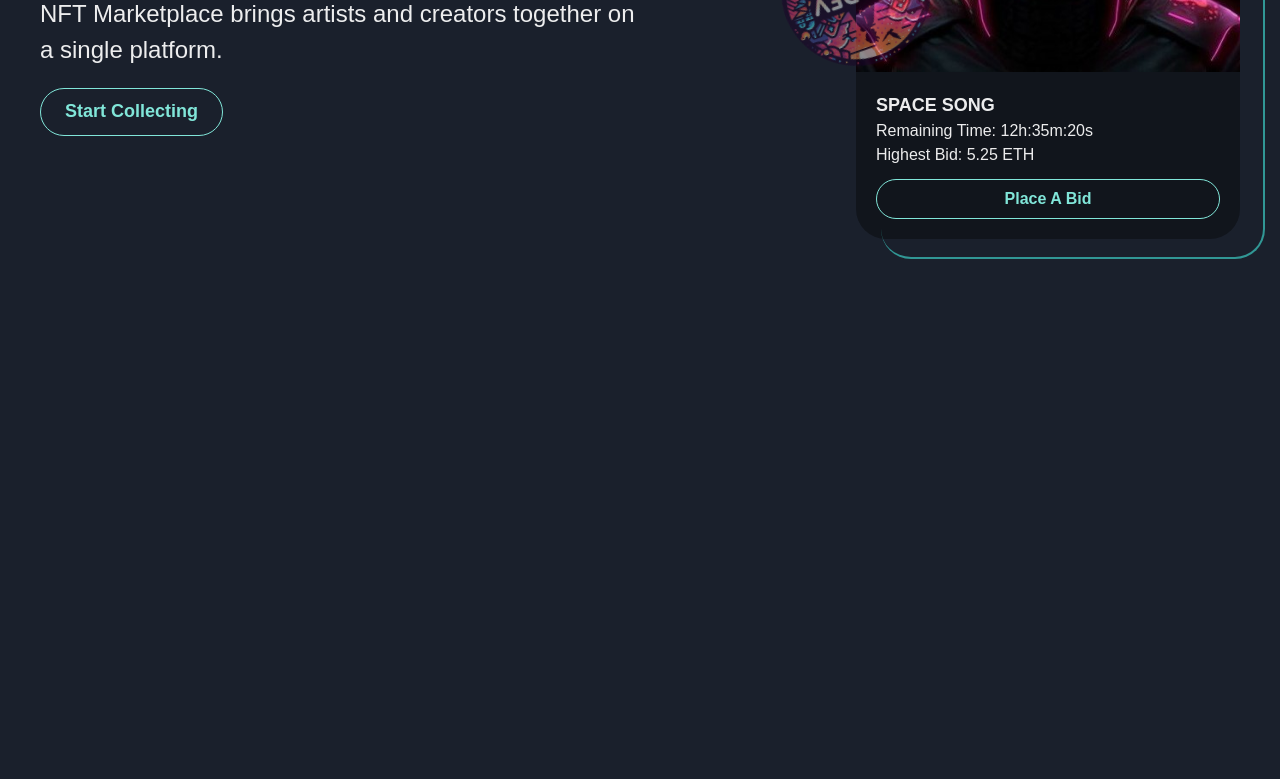
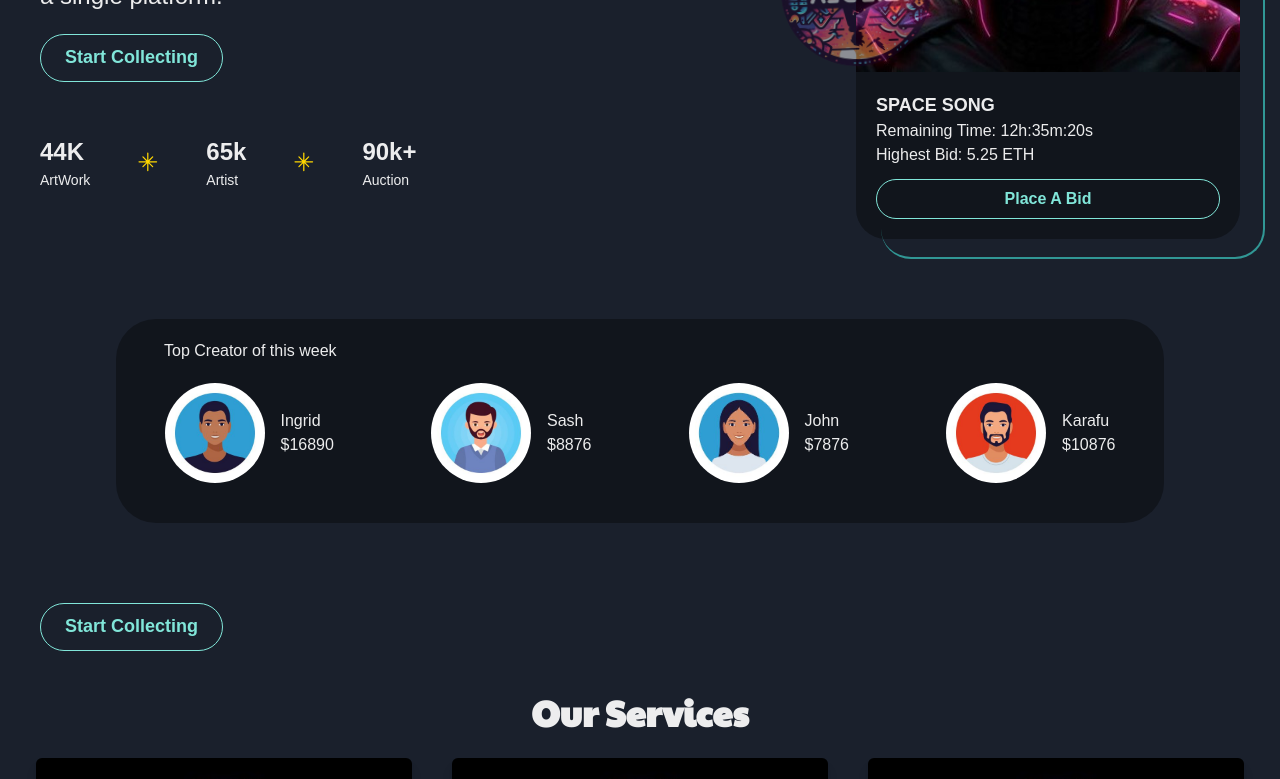
Before and after one commit to tamjidzihan/wreefAi, a React (Vite) app: page / in a window 1280 px wide. Shown: the part 440-1219 px from the top of the page. Before the commit the page ends 800 px from the top, so only its background shows below. Built offline with nearby package versions, Linux system fonts and the light colour scheme.

Commit message:
office 2024-06-30

```diff
--- a/src/components/home/HeroCounter.tsx
+++ b/src/components/home/HeroCounter.tsx
@@ -12,9 +12,9 @@ const MotionStat = motion(Stat);
 
 const HeroCounter = () => {
     return (
-        <MotionHStack spacing={{ base: 10, lg: 12 }} mt={8} >
+        <MotionHStack spacing={{ sm: 5, base: 8, lg: 12 }} mt={8} >
 
-            <MotionStat initial={{ opacity: 0 }} animate={{ opacity: 1 }} transition={{ delay: 0.3, duration: 0.5 }}>
+            <MotionStat initial={{ opacity: 0 }} animate={{ opacity: 1 }} transition={{ delay: 0.4, duration: 0.5 }}>
                 <StatNumber>
                     <AnimatedNumber from={0} to={44} />
                     K
@@ -24,7 +24,7 @@ const HeroCounter = () => {
 
             <GoNorthStar color='gold' fontSize='20px' />
 
-            <MotionStat initial={{ opacity: 0 }} animate={{ opacity: 1 }} transition={{ delay: 0.6, duration: 0.5 }}>
+            <MotionStat initial={{ opacity: 0 }} animate={{ opacity: 1 }} transition={{ delay: 0.4, duration: 0.5 }}>
                 <StatNumber>
                     <AnimatedNumber from={0} to={65} />
                     k
@@ -34,7 +34,7 @@ const HeroCounter = () => {
 
             <GoNorthStar color='gold' fontSize='20px' />
 
-            <MotionStat initial={{ opacity: 0 }} animate={{ opacity: 1 }} transition={{ delay: 0.9, duration: 0.5 }}>
+            <MotionStat initial={{ opacity: 0 }} animate={{ opacity: 1 }} transition={{ delay: 0.4, duration: 0.5 }}>
                 <StatNumber>
                     <AnimatedNumber from={0} to={90} />
                     k+
--- a/src/components/home/Home.tsx
+++ b/src/components/home/Home.tsx
@@ -53,13 +53,13 @@ const Home = () => {
                     </MotionText>
 
                     <MotionHeading
-                        fontSize="6xl"
+                        fontSize={{ base: '5xl', lg: '6xl' }}
                         fontWeight="bold"
                         textTransform="uppercase">
                         Create your own NFT
                         <Text as='u'> gallery </Text>
                     </MotionHeading>
-                    <MotionText fontSize="2xl">
+                    <MotionText fontSize={{ base: 'xl', lg: '2xl' }}>
                         NFT Marketplace brings artists and creators together on a single platform.
                     </MotionText>
 
@@ -77,7 +77,7 @@ const Home = () => {
 
 
                     {/* ===== Hero Counter  start ===== */}
-                    {/* <HeroCounter /> */}
+                    <HeroCounter />
                     {/* ===== Hero Counter  End ===== */}
 
 
@@ -93,17 +93,17 @@ const Home = () => {
 
 
             {/* ===== Top Creators  start ===== */}
-            {/* <TopCreators /> */}
+            <TopCreators />
             {/* ===== Top Creators End ===== */}
 
 
-            {/* <Overview />
+            <Overview />
             <Services />
             <Results />
             <Testimonials />
             <Procedures />
             <CallToAction />
-            <Faqs /> */}
+            <Faqs />
 
         </MotionBox>
     );
--- a/src/components/home/TopCreators.tsx
+++ b/src/components/home/TopCreators.tsx
@@ -31,8 +31,12 @@ const TopCreators = () => {
             animate={{ opacity: 1 }}
             transition={{ delay: 0.5, duration: 0.5 }}
         >
-            <MotionText mx={12} mb={5}>Top Creator of this week</MotionText>
-            <MotionFlex justify='space-around' align="center" direction={{ base: 'column', md: 'row' }}>
+            <MotionText mx={12} mb={5} textAlign={{ base: 'center', lg: 'start' }} >Top Creator of this week</MotionText>
+            <MotionFlex
+                justify='space-around'
+                align="center"
+                direction={{ base: 'column', md: 'row' }}
+            >
                 {Creators.map(creator => (
                     <MotionVStack
                         initial={{ scale: 0.9 }}
@@ -40,6 +44,7 @@ const TopCreators = () => {
                         transition={{ duration: 0.5 }}
                         flexDirection={{ base: 'column', lg: 'row' }}
                         key={creator.amount}
+                        mb={5}
                     >
                         <Image
                             borderRadius="full"
@@ -49,7 +54,9 @@ const TopCreators = () => {
                             mr={2} />
                         <Box>
                             <Text>{creator.name}</Text>
-                            <Text>$<AnimatedNumber from={0} to={creator.amount} /></Text>
+                            <Text> $
+                                <AnimatedNumber from={0} to={creator.amount} />
+                            </Text>
                         </Box>
                     </MotionVStack>
                 ))}
--- a/src/components/overview/OverView.tsx
+++ b/src/components/overview/OverView.tsx
@@ -1,4 +1,4 @@
-import { Box, Heading, Text, List, ListItem, ListIcon } from '@chakra-ui/react';
+import { Box, Heading, Text, List, ListItem, ListIcon, Flex, VStack, Button } from '@chakra-ui/react';
 import { motion } from 'framer-motion';
 import { FaCheckCircle } from "react-icons/fa";
 
@@ -6,6 +6,9 @@ import { FaCheckCircle } from "react-icons/fa";
 const MotionBox = motion(Box);
 const MotionHeading = motion(Heading);
 const MotionText = motion(Text);
+const MotionFlex = motion(Flex);
+const MotionVStack = motion(VStack);
+const MotionButton = motion(Button);
 
 const Overview = () => {
     return (
@@ -15,43 +18,45 @@ const Overview = () => {
             transition={{ duration: 0.5 }}
             mt={20}
         >
-            <MotionHeading as="h1" size="2xl" textAlign="center" mb={4}>
-                Overview
-            </MotionHeading>
-            <MotionText fontSize="lg" textAlign="center" mb={4}>
-                Welcome to our comprehensive platform. We offer a range of services to cater to your needs.
-            </MotionText>
-            <MotionText fontSize="lg" mb={4}>
-                Our platform is designed to bring together artists and creators from various domains. Whether you're a digital artist, a traditional painter, or a sculptor, you'll find the tools and community you need to succeed.
-            </MotionText>
-            <MotionText fontSize="lg" mb={4}>
-                Here are some of the key features of our platform:
-            </MotionText>
-            <List spacing={3} mb={4}>
-                <ListItem>
-                    <ListIcon as={FaCheckCircle} color="green.500" />
-                    User-friendly interface designed for ease of use.
-                </ListItem>
-                <ListItem>
-                    <ListIcon as={FaCheckCircle} color="green.500" />
-                    Robust tools for creating and managing your digital assets.
-                </ListItem>
-                <ListItem>
-                    <ListIcon as={FaCheckCircle} color="green.500" />
-                    A vibrant community of artists and creators.
-                </ListItem>
-                <ListItem>
-                    <ListIcon as={FaCheckCircle} color="green.500" />
-                    Secure and reliable transactions for buying and selling art.
-                </ListItem>
-                <ListItem>
-                    <ListIcon as={FaCheckCircle} color="green.500" />
-                    Regular events and competitions to showcase your work.
-                </ListItem>
-            </List>
-            <MotionText fontSize="lg" mb={4}>
-                Join us today and be a part of an exciting and dynamic community of creators. Whether you're looking to showcase your work, collaborate with other artists, or just explore the world of digital art, our platform has something for everyone.
-            </MotionText>
+            <MotionFlex
+                direction={{ base: 'column', lg: 'row' }}
+                justify="space-between"
+                align="center"
+                maxW="1200px"
+                mx="auto"
+                initial={{ y: 50, opacity: 0 }}
+                animate={{ y: 0, opacity: 1 }}
+                transition={{ duration: 0.5 }}
+            >
+                <MotionVStack
+                    align="start"
+                    spacing={5}
+                    maxW={{ base: '100%', lg: '50%' }}
+                    initial={{ x: -50, opacity: 0 }}
+                    animate={{ x: 0, opacity: 1 }}
+                    transition={{ duration: 0.5 }}
+                >
+                    <MotionButton
+                        colorScheme='teal'
+                        variant='outline'
+                        borderRadius='3xl'
+                        size="lg"
+                        initial={{ scale: 0.9 }}
+                        animate={{ scale: 1 }}
+                        transition={{ duration: 0.3 }}
+                    >
+                        Start Collecting
+                    </MotionButton>
+
+
+                </MotionVStack>
+
+
+            </MotionFlex>
+
+
+
+
         </MotionBox>
     );
 };
```
Also changed, not shown: src/assets/bg.jpg (deleted).
